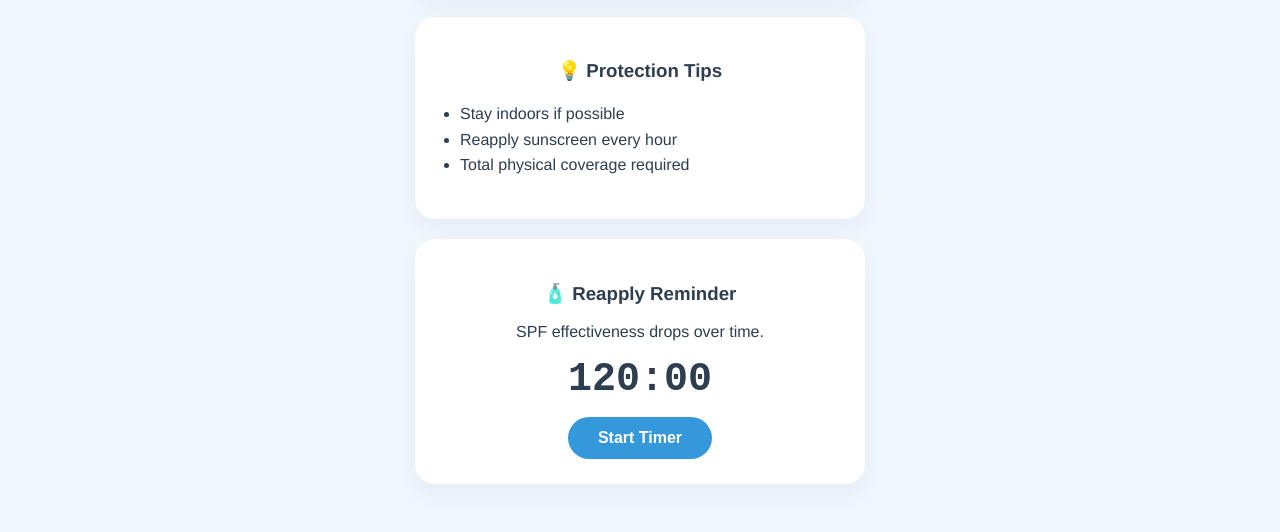
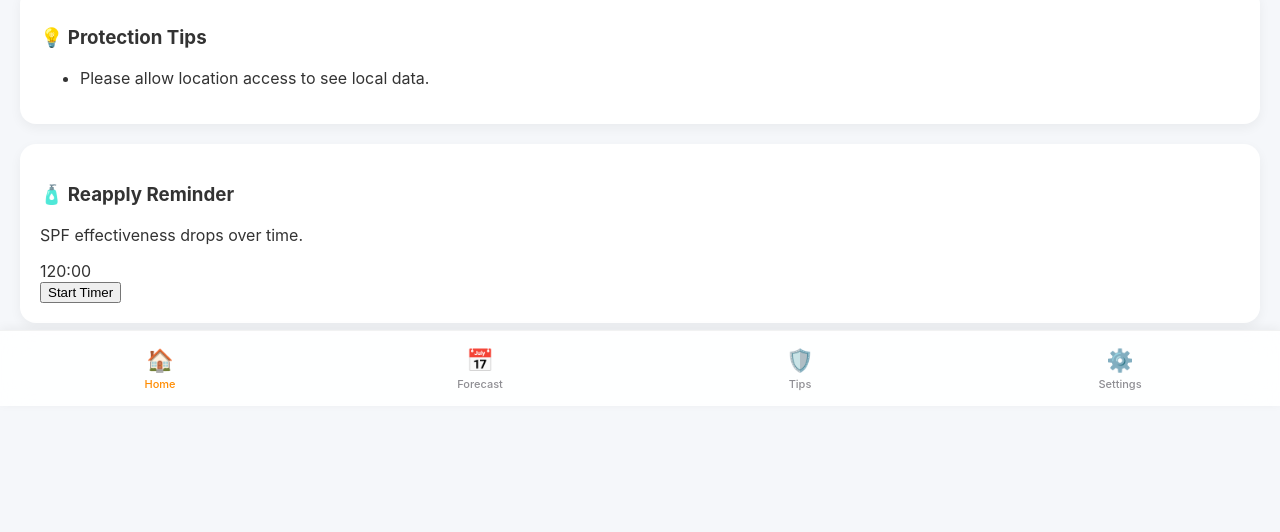
Before and after one commit to lliu0123/FIT5120-TP31, a website built with Vite: page my-project/index.html in a window 1280 px wide. Shown: the part 394-926 px from the top of the page. After the commit the page ends 847 px from the top, so only its background shows below. Built offline with nearby package versions, Linux system fonts and the light colour scheme.

Commit message:
Add: Navigation bar

```diff
--- a/my-project/index.html
+++ b/my-project/index.html
@@ -2,7 +2,7 @@
 <html lang="en">
 <head>
     <meta charset="UTF-8">
-    <meta name="viewport" content="width=device-width, initial-scale=1.0">
+    <meta name="viewport" content="width=device-width, initial-scale=1.0, viewport-fit=cover">
     <title>SunSafe | Your UV Monitor</title>
     <link rel="stylesheet" href="src/style.css">
 </head>
@@ -35,6 +35,26 @@
             </div>
         </main>
     </div>
+
+    <nav class="bottom-nav">
+        <a href="#home" class="nav-item active">
+            <span class="nav-icon">🏠</span>
+            <span class="nav-label">Home</span>
+        </a>
+        <a href="#forecast" class="nav-item">
+            <span class="nav-icon">📅</span>
+            <span class="nav-label">Forecast</span>
+        </a>
+        <a href="#tips" class="nav-item">
+            <span class="nav-icon">🛡️</span>
+            <span class="nav-label">Tips</span>
+        </a>
+        <a href="#settings" class="nav-item">
+            <span class="nav-icon">⚙️</span>
+            <span class="nav-label">Settings</span>
+        </a>
+    </nav>
+
     <script src="src/script.js"></script>
 </body>
 </html>
--- a/my-project/src/script.js
+++ b/my-project/src/script.js
@@ -1,79 +1,35 @@
-/**
- * SunSafe Core Logic
- */
+/* --- Navigation Interactivity --- */
 
-const uviDisplay = document.getElementById('uvi-value');
-const uviLevel = document.getElementById('uvi-level');
-const adviceList = document.getElementById('advice-list');
-const timerDisplay = document.getElementById('timer-display');
-const startBtn = document.getElementById('start-timer');
+function initNavigation() {
+    const navItems = document.querySelectorAll('.nav-item');
 
-// 1. Update UI based on UV Index
-const updateSunSafeInfo = (uvi) => {
-    uviDisplay.textContent = uvi;
-    let config = { level: '', color: '', tips: [] };
+    navItems.forEach(item => {
+        item.addEventListener('click', function(e) {
+            // Remove 'active' class from all navigation items
+            navItems.forEach(nav => nav.classList.remove('active'));
 
-    if (uvi < 3) {
-        config = {
-            level: 'Low',
-            color: '#2ecc71',
-            tips: ['No protection required', 'Safe to stay outside']
-        };
-    } else if (uvi < 6) {
-        config = {
-            level: 'Moderate',
-            color: '#f1c40f',
-            tips: ['Apply SPF 30+ sunscreen', 'Seek shade during midday', 'Wear a hat']
-        };
-    } else if (uvi < 8) {
-        config = {
-            level: 'High',
-            color: '#e67e22',
-            tips: ['Reduce time outdoors 10am-4pm', 'Wear protective clothing', 'Use UV-rated sunglasses']
-        };
-    } else {
-        config = {
-            level: 'Extreme',
-            color: '#e74c3c',
-            tips: ['Stay indoors if possible', 'Reapply sunscreen every hour', 'Total physical coverage required']
-        };
+            // Add 'active' class to the clicked item
+            this.classList.add('active');
+
+            // Note: add logic here to switch views/pages
+            console.log("Navigated to:", this.querySelector('.nav-label').textContent);
+        });
+    });
+}
+
+/* --- Timer Logic (Placeholder) --- */
+
+function initTimer() {
+    const startBtn = document.getElementById('start-timer');
+    if (startBtn) {
+        startBtn.addEventListener('click', () => {
+            alert('Sunscreen reapply timer started!');
+        });
     }
+}
 
-    uviDisplay.style.color = config.color;
-    uviLevel.textContent = config.level;
-    uviLevel.style.color = config.color;
-    adviceList.innerHTML = config.tips.map(tip => `<li>${tip}</li>`).join('');
-};
-
-// 2. Reapply Timer (120 Minutes)
-let secondsLeft = 120 * 60;
-let timerId = null;
-
-const startTimer = () => {
-    // Reset timer if already running
-    if (timerId) clearInterval(timerId);
-    secondsLeft = 120 * 60;
-
-    timerId = setInterval(() => {
-        secondsLeft--;
-        const mins = Math.floor(secondsLeft / 60);
-        const secs = secondsLeft % 60;
-        timerDisplay.textContent = `${mins}:${secs.toString().padStart(2, '0')}`;
-
-        if (secondsLeft <= 0) {
-            clearInterval(timerId);
-            alert("⏰ SunSafe Alert: Time to reapply your sunscreen!");
-        }
-    }, 1000);
-
-    startBtn.textContent = "Restart Timer";
-};
-
-// 3. Initialization (Simulation)
-window.onload = () => {
-    // Simulating a UV value (0-11 range)
-    const mockUVI = (Math.random() * 11).toFixed(1);
-    updateSunSafeInfo(mockUVI);
-};
-
-startBtn.addEventListener('click', startTimer);
+/* Initialize all functions when DOM is ready */
+document.addEventListener('DOMContentLoaded', () => {
+    initNavigation();
+    initTimer();
+});
--- a/my-project/src/style.css
+++ b/my-project/src/style.css
@@ -1,69 +1,82 @@
-:root {
-  --bg-color: #f0f7ff;
-  --card-bg: #ffffff;
-  --primary-text: #2c3e50;
-  --low-green: #2ecc71;
-  --mod-yellow: #f1c40f;
-  --high-orange: #e67e22;
-  --extreme-red: #e74c3c;
+/* Basic Reset */
+body {
+  margin: 0;
+  padding: 0;
+  font-family: -apple-system, BlinkMacSystemFont, "Segoe UI", Roboto, Helvetica, Arial, sans-serif;
+  background-color: #f5f7fa;
+  color: #333;
+  /* Add padding at the bottom so content isn't covered by nav */
+  padding-bottom: 90px;
 }
 
-body {
-  font-family: 'Helvetica Neue', Arial, sans-serif;
-  background-color: var(--bg-color);
-  color: var(--primary-text);
-  display: flex;
-  justify-content: center;
+.container {
   padding: 20px;
 }
 
-.container { width: 100%; max-width: 450px; }
+header {
+  text-align: center;
+  margin-bottom: 20px;
+}
 
 .card {
-  background: var(--card-bg);
-  padding: 25px;
-  border-radius: 20px;
+  background: white;
+  padding: 20px;
+  border-radius: 16px;
   margin-bottom: 20px;
-  box-shadow: 0 10px 25px rgba(0,0,0,0.05);
-  text-align: center;
+  box-shadow: 0 4px 12px rgba(0,0,0,0.05);
 }
 
 #uvi-value {
-  font-size: 5rem;
-  font-weight: 800;
-  line-height: 1;
-  margin: 15px 0;
+  font-size: 48px;
+  font-weight: bold;
+  color: #FF8C00;
 }
 
-#uvi-level {
-  font-weight: 600;
-  text-transform: uppercase;
-  letter-spacing: 1px;
+/* --- Navigation Bar Styles --- */
+.bottom-nav {
+  position: fixed;
+  bottom: 0;
+  left: 0;
+  width: 100%;
+  height: 75px;
+  background-color: rgba(255, 255, 255, 0.9);
+  backdrop-filter: blur(15px); /* Modern Glassmorphism effect */
+  -webkit-backdrop-filter: blur(15px);
+  display: flex;
+  justify-content: space-around;
+  align-items: center;
+  border-top: 1px solid rgba(0, 0, 0, 0.05);
+  /* Safe area for iPhone home indicator */
+  padding-bottom: env(safe-area-inset-bottom);
+  box-shadow: 0 -2px 10px rgba(0, 0, 0, 0.05);
+  z-index: 9999;
 }
 
-#advice-list {
-  text-align: left;
-  padding-left: 20px;
-  line-height: 1.6;
+.nav-item {
+  text-decoration: none;
+  display: flex;
+  flex-direction: column;
+  align-items: center;
+  color: #8e8e93; /* Default gray */
+  transition: all 0.3s ease;
+  flex: 1;
 }
 
-#timer-display {
-  font-size: 2.5rem;
-  margin: 15px 0;
-  font-family: 'Courier New', Courier, monospace;
-  font-weight: bold;
+.nav-icon {
+  font-size: 22px;
+  margin-bottom: 4px;
 }
 
-button {
-  background: #3498db;
-  color: white;
-  border: none;
-  padding: 12px 30px;
-  border-radius: 30px;
-  cursor: pointer;
-  font-size: 1rem;
-  font-weight: bold;
-  transition: transform 0.2s;
+.nav-label {
+  font-size: 11px;
+  font-weight: 500;
 }
 
-button:active { transform: scale(0.95); }
+/* Active state color based on Figma branding */
+.nav-item.active {
+  color: #FF8C00; /* Primary Brand Color */
+}
+
+.nav-item:active {
+  transform: scale(0.92); /* Press feedback */
+}
```
